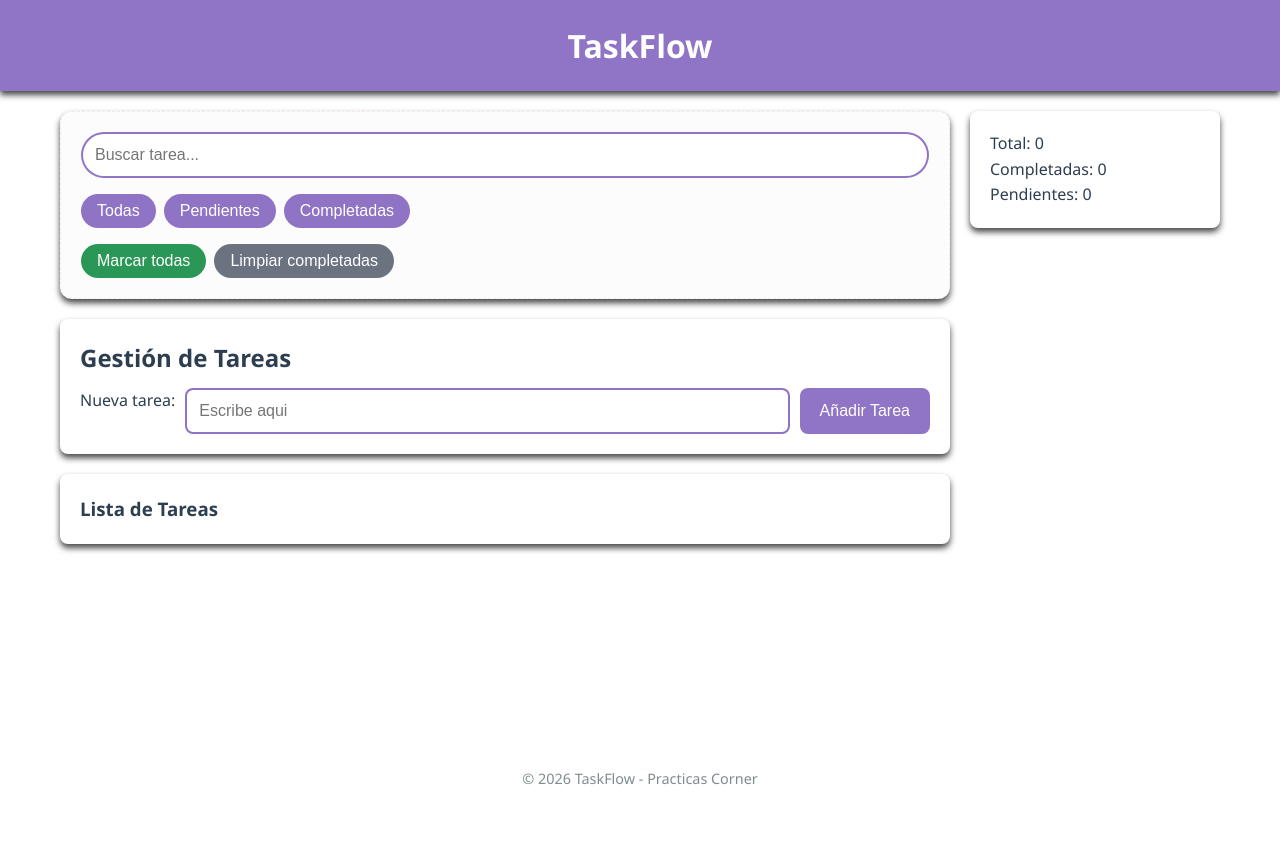
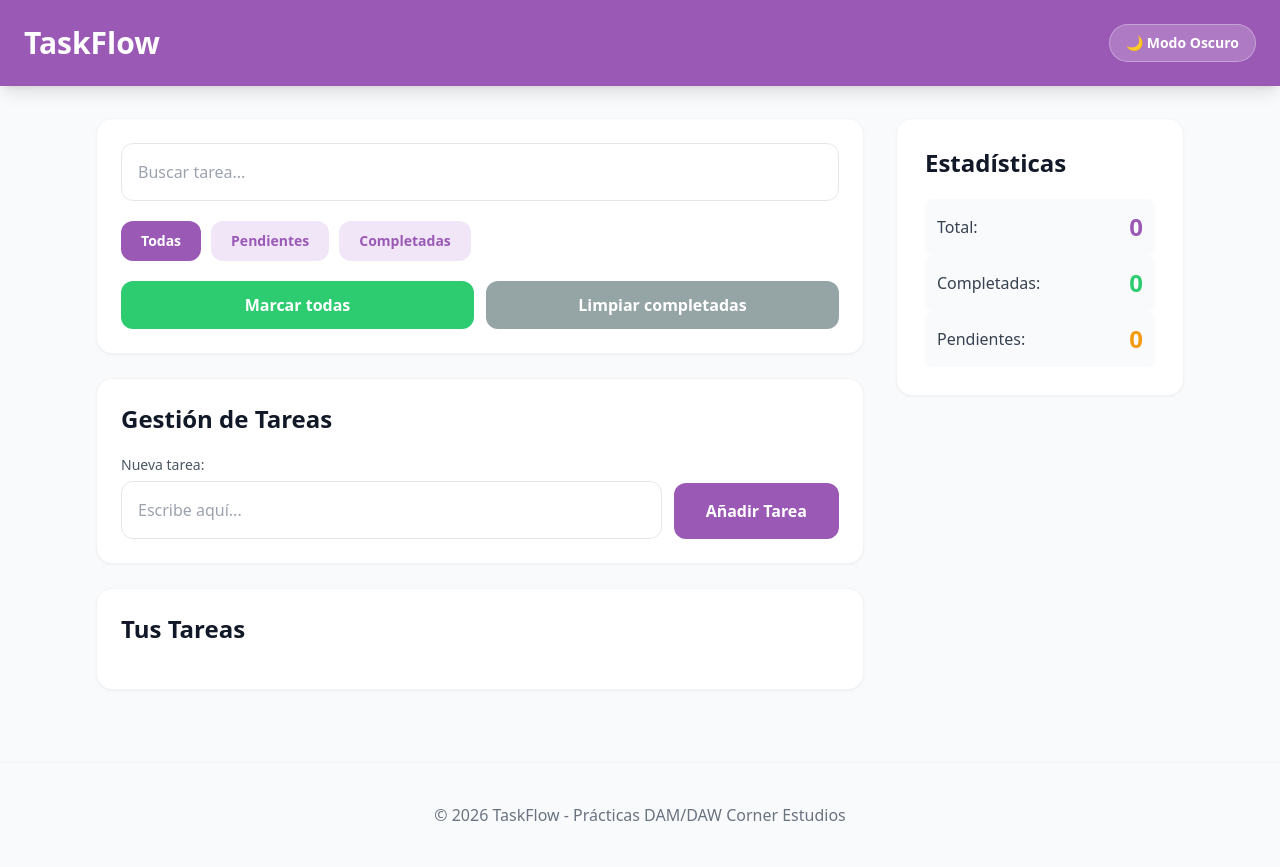
Before and after one commit to effy22ap/taskflow-project, a plain HTML site: page index.html in a window 1280 px wide. Before the commit the page ends 800 px from the top, so only its background shows below. Drawn offline with nearby package versions, Linux system fonts and the light colour scheme.

Commit message:
Final Version:Tailwind,Testing and Documentation

```diff
--- a/index.html
+++ b/index.html
@@ -3,60 +3,97 @@
 <head>
     <meta charset="UTF-8">
     <meta name="viewport" content="width=device-width, initial-scale=1.0">
-    <title> TaskFlow </title>
-    <link rel="stylesheet" href="style.css">
+    <title>TaskFlow - Pro</title>
+    <script src="https://cdn.tailwindcss.com"></script>
+    <script>
+        // Configuración de Tailwind para usar la clase 'dark'
+        tailwind.config = {
+            darkMode: 'class',
+            theme: {
+                extend: {
+                    colors: {
+                        // Definimos tu color lila principal para Tailwind
+                        'brand-purple': '#9b59b6',
+                    }
+                }
+            }
+        }
+    </script>
 </head>
+<body class="bg-gray-50 dark:bg-gray-900 text-gray-800 dark:text-gray-100 min-h-screen transition-colors duration-300">
 
-<body>
-        <header>
-           <h1>TaskFlow</h1>
-        </header>
-    <main>
-        <div id="tasks-section">
-             <section id="controls">
-                <input type="text" id="search-input" placeholder="Buscar tarea..." oninput="renderTasks(this.value)">
+    <header class="bg-brand-purple dark:bg-[#7d3c98] text-white p-6 shadow-lg flex justify-between items-center">
+        <h1 class="text-3xl font-bold">TaskFlow</h1>
+        <button id="dark-mode-toggle" class="bg-white/20 hover:bg-white/30 text-white px-4 py-2 rounded-full text-sm font-semibold transition-all flex items-center gap-2 border border-white/30">
+            <span class="dark:hidden">🌙 Modo Oscuro</span>
+            <span class="hidden dark:inline">☀️ Modo Claro</span>
+        </button>
+    </header>
 
-                <div class="filter-buttons">
-                    <button onclick="currentFilter='all'; updateApp()">Todas</button>
-                    <button onclick="currentFilter='pending'; updateApp()">Pendientes</button>
-                    <button onclick="currentFilter='completed'; updateApp()">Completadas</button>
+    <main class="max-w-6xl mx-auto p-4 md:p-8 flex flex-col md:flex-row gap-8">
+
+        <div class="flex-1 space-y-6">
+
+            <section class="bg-white dark:bg-gray-800 p-6 rounded-2xl shadow-sm border border-gray-100 dark:border-gray-700">
+                <input type="text" id="search-input" placeholder="Buscar tarea..." oninput="renderTasks(this.value)"
+                    class="w-full p-4 mb-5 rounded-xl border border-gray-200 dark:border-gray-600 dark:bg-gray-700 focus:ring-2 focus:ring-brand-purple focus:border-brand-purple outline-none transition-all">
+
+                <div class="flex flex-wrap gap-2.5 mb-5">
+                    <button onclick="currentFilter='all'; updateApp()" class="px-5 py-2.5 bg-brand-purple text-white rounded-xl text-sm font-semibold hover:bg-[#8e44ad] transition-all">Todas</button>
+                    <button onclick="currentFilter='pending'; updateApp()" class="px-5 py-2.5 bg-[#f1e6f7] dark:bg-[#341f41] text-brand-purple dark:text-[#c39bd3] rounded-xl text-sm font-semibold hover:bg-[#ebd3f1] transition-all">Pendientes</button>
+                    <button onclick="currentFilter='completed'; updateApp()" class="px-5 py-2.5 bg-[#f1e6f7] dark:bg-[#341f41] text-brand-purple dark:text-[#c39bd3] rounded-xl text-sm font-semibold hover:bg-[#ebd3f1] transition-all">Completadas</button>
                 </div>
 
-                <div class="global-actions">
-                <button type="button" onclick="completeAll()" class="btn-all">Marcar todas</button>
-                <button type="button" onclick="clearCompleted()" class="btn-clear">Limpiar completadas</button>
-            </div>
+                <div class="flex flex-col sm:flex-row gap-3">
+                    <button onclick="completeAll()" class="flex-1  bg-[#2ecc71] hover:bg-[#27ae60] text-white py-3 rounded-xl font-bold transition-all">Marcar todas</button>
+                    <button onclick="clearCompleted()" class="flex-1 bg-[#95a5a6] hover:bg-[#7f8c8d] text-white py-3 rounded-xl font-bold transition-all">Limpiar completadas</button>
+                </div>
             </section>
 
-            <section id="add-task">
-                <h2>Gestión de Tareas</h2>
-                <form id="task-form">
-                    <label for="task-input">Nueva tarea:</label>
-                    <input type="text" id="task-input" placeholder="Escribe aqui" required>
-                    <button type="submit">Añadir Tarea</button>
+            <section class="bg-white dark:bg-gray-800 p-6 rounded-2xl shadow-sm border border-gray-100 dark:border-gray-700">
+                <h2 class="text-2xl font-bold text-gray-900 dark:text-gray-100 mb-5">Gestión de Tareas</h2>
+                <form id="task-form" class="flex flex-col sm:flex-row gap-3">
+                    <div class="flex-1">
+                        <label for="task-input" class="block text-sm font-medium text-gray-600 dark:text-gray-400 mb-1.5">Nueva tarea:</label>
+                        <input type="text" id="task-input" placeholder="Escribe aquí..." required
+                            class="w-full p-4 rounded-xl border border-gray-200 dark:border-gray-600 dark:bg-gray-700 outline-none focus:ring-2 focus:ring-brand-purple focus:border-brand-purple transition-all">
+                    </div>
+                    <button type="submit" class="sm:self-end bg-brand-purple text-white px-8 py-4 rounded-xl font-bold hover:bg-[#8e44ad] transition-all">Añadir Tarea</button>
                 </form>
             </section>
 
-            <section id="tasks-container">
-                <h3>Lista de Tareas</h3>
-                <ul id="task-list">
-                </ul>
+            <section class="bg-white dark:bg-gray-800 p-6 rounded-2xl shadow-sm border border-gray-100 dark:border-gray-700">
+                <h2 class="text-2xl font-bold mb-5 text-gray-900 dark:text-gray-100">Tus Tareas</h2>
+                <ul id="task-list" class="space-y-4">
+                    </ul>
             </section>
         </div>
-        <aside>
-                <h2> </h2>
-                <div>
-                    <p>Total: <span id="stat-total">0</span></p>
-                    <p>Completadas: <span id="stat-completed">0</span></p>
-                    <p>Pendientes: <span id="stat-pending">0</span></p>
+
+        <aside class="md:w-72 space-y-5">
+            <div class="bg-white dark:bg-gray-800 p-7 rounded-2xl shadow-sm border border-gray-100 dark:border-gray-700 sticky top-10">
+                <h2 class="text-2xl font-bold mb-5 text-gray-900 dark:text-gray-100">Estadísticas</h2>
+                <div class="space-y-4.5 text-gray-700 dark:text-gray-300">
+                    <div class="flex justify-between items-center p-3 bg-gray-50 dark:bg-gray-700/50 rounded-lg">
+                        <span>Total:</span>
+                        <span id="stat-total" class="font-extrabold text-2xl text-brand-purple dark:text-[#af7ac5]">0</span>
+                    </div>
+                    <div class="flex justify-between items-center p-3 bg-gray-50 dark:bg-gray-700/50 rounded-lg">
+                        <span>Completadas:</span>
+                        <span id="stat-completed" class="font-extrabold text-2xl text-[#2ecc71]">0</span>
+                    </div>
+                    <div class="flex justify-between items-center p-3 bg-gray-50 dark:bg-gray-700/50 rounded-lg">
+                        <span>Pendientes:</span>
+                        <span id="stat-pending" class="font-extrabold text-2xl text-[#f39c12]">0</span>
+                    </div>
                 </div>
-            </aside>
+            </div>
+        </aside>
     </main>
-    <footer>
-        <p>&copy; 2026 TaskFlow - Practicas Corner</p>
+
+    <footer class="text-center p-10 mt-10 border-t border-gray-100 dark:border-gray-800 text-gray-500 dark:text-gray-400">
+        <p>&copy; 2026 TaskFlow - Prácticas DAM/DAW Corner Estudios</p>
     </footer>
 
     <script src="script.js"></script>
 </body>
-
 </html>
--- a/script.js
+++ b/script.js
@@ -118,3 +118,23 @@ taskForm.addEventListener('submit', (e) => {
 
 // Inicializar la app
 updateApp();
+
+//.7 Modo Oscuro
+const darkModeToggle = document.getElementById('dark-mode-toggle');
+const htmlElement = document.documentElement;
+
+// ver si ya estaba en modo oscuro al cargar
+if (localStorage.getItem('theme') === 'dark') {
+    htmlElement.classList.add('dark');
+}else {
+    document.documentElement.classList.remove('dark');
+}
+
+darkModeToggle.addEventListener('click', () => {
+    htmlElement.classList.toggle('dark');
+    if (document.documentElement.classList.contains('dark')) {
+        localStorage.setItem('theme', 'dark');
+    } else {
+        localStorage.setItem('theme', 'light');
+    }
+});
--- a/style.css
+++ b/style.css
@@ -53,7 +53,7 @@ main {
     flex: 50; /* Ocupa más espacio que el aside */
 }
 
-/* 5. Panel lateral (Aside) FIJO */
+/* 5. Panel lateral (Aside) */
 aside {
     flex: 3;
     min-width: 250px;
@@ -131,6 +131,13 @@ button:hover {
 .task-item:hover {
     box-shadow: var(--shadow);
 }
+
+.task-item span {
+    flex: 1;
+    min-width: 0;
+    word-break: break-word;
+}
+
 
 footer {
     text-align: center;
@@ -237,4 +244,20 @@ footer {
         padding: 8px 14px;
         font-size: 16px;
     }
+
+    .task-item {
+        flex-wrap: nowrap;
+        gap: 10px;
+    }
+
+    .task-item .actions {
+        flex-direction: row;
+        flex-wrap: nowrap;
+        gap: 6px;
+    }
+
+    .task-item .actions button {
+        padding: 6px 10px;
+        font-size: 12px;
+    }
 }
```
Also changed, not shown: README.md.
